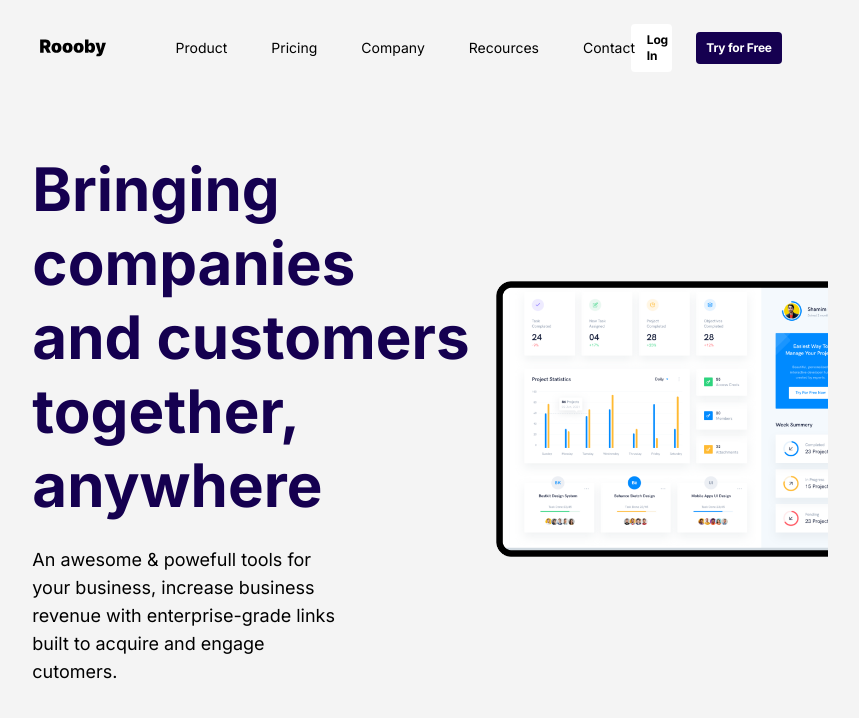
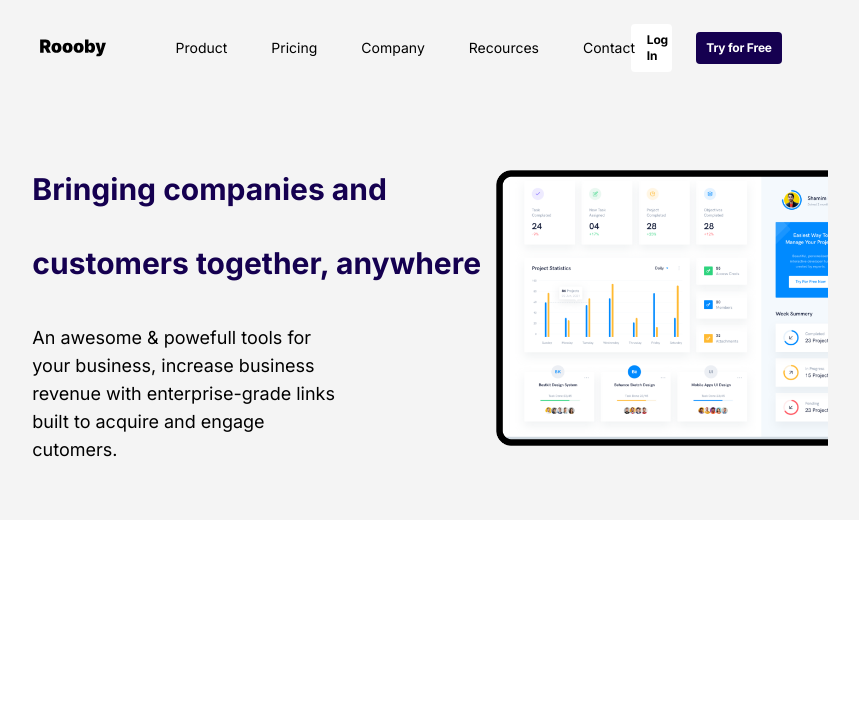
Before and after one commit to didoslavov/rooby-full-stack-dev-task, a Next.js app: page / in a window 1280 px wide. Shown: the top 718 px of the page, without its empty margins (234-1093 px from the left). Built offline with nearby package versions, Linux system fonts and the light colour scheme.

Commit message:
fix styles

```diff
--- a/src/components/ui/Heading.tsx
+++ b/src/components/ui/Heading.tsx
@@ -9,7 +9,7 @@ function Heading({
 }) {
   return (
     <div
-      className={`text-6xl font-bold leading-[74px] -tracking-[0.89] ${className}`}
+      className={`text-3xl font-bold -tracking-[0.89] md:leading-[74px] ${className}`}
     >
       {children}
     </div>
```
